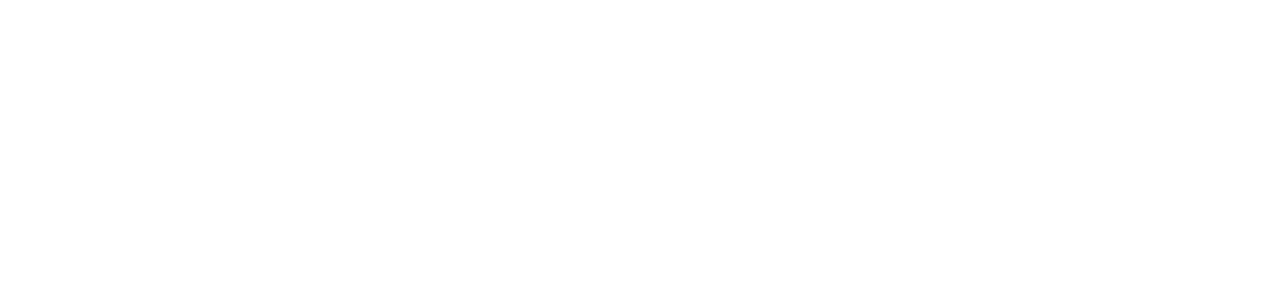
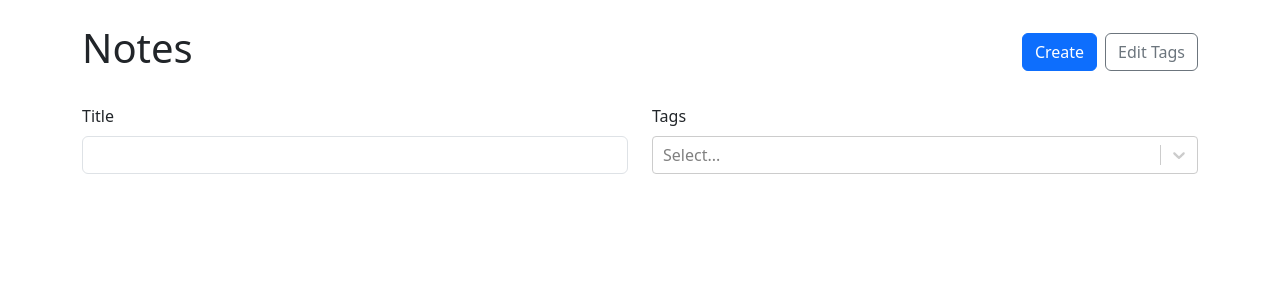
Before and after one commit to jingcheng-wang-2010/my-notes, a React (Vite) app: page / in a window 1280 px wide. Shown: the top 300 px of the page. Built offline with nearby package versions, Linux system fonts and the light colour scheme.

Commit message:
homepage note list function complete

```diff
--- a/src/App.tsx
+++ b/src/App.tsx
@@ -55,7 +55,7 @@
   return (
   <Container className="my-4">
     <Routes>
-      <Route path="/" element={<NoteList />} />
+      <Route path="/" element={<NoteList notes={notesWithTags} availableTags={tags}/>} />
       <Route path="/new" element={<NewNote onSubmit={onCreateNote} onAddTag={addTag} availableTags={tags} />} />
       <Route path="/:id">
         <Route index element={<h1>Show</h1>} />
--- /dev/null
+++ b/src/NoteList.module.css
@@ -0,0 +1,9 @@
+.card {
+    transition: translate ease-in-out 100ms, box-shadow ease-in-out 100ms;
+}
+
+.card:hover,
+.card:focus {
+    translate: 0 -5px;
+    box-shadow: 0 5px 8px 0 rgba(0, 0, 0, .2);
+}
--- a/src/NoteList.tsx
+++ b/src/NoteList.tsx
@@ -1,3 +1,98 @@
-export function NoteList() {
+import { useMemo, useState } from "react";
+import { Badge, Button, Card, Col, Form, Row, Stack } from "react-bootstrap";
+import { Link } from "react-router-dom";
+import ReactSelect from "react-select"
+import { Tag } from "./App";
+import styles from "./NoteList.module.css"
+
+
+type SimplifiedNote = {
+    tags: Tag[]
+    title: string
+    id: string
+}
+
+type NoteListProp = {
+    availableTags: Tag[]
+    notes: SimplifiedNote[]
+}
+
+export function NoteList({ availableTags, notes }: NoteListProp) {
+    const [selectedTags, setSelectedTags] = useState<Tag[]>([])
+    const [title, setTitle] = useState("")
+
+    const filteredNotes = useMemo(() => {
+        return notes.filter(note => {
+            return (title === "" || note.title.toLowerCase().includes(title.toLowerCase())) && (selectedTags.length === 0 || selectedTags.every(tag => note.tags.some(noteTag => noteTag.id === tag.id)))
+        })
+    }, [title, selectedTags, notes])
+
+    return (
+        <>
+            <Row className="align-items-center mb-4">
+                <Col><h1>Notes</h1></Col>
+                <Col xs="auto">
+                    <Stack gap={2} direction="horizontal">
+                        <Link to="/new">
+                            <Button variant="primary">Create</Button>
+                        </Link>
+                        <Button variant="outline-secondary">Edit Tags</Button>
+                    </Stack>
+                </Col>
+            </Row>
+            <Form>
+                <Row className="mb-4">
+                    <Col>
+                        <Form.Group controlId="title">
+                            <Form.Label>Title</Form.Label>
+                            <Form.Control type="text" value={title} onChange={e => setTitle(e.target.value)} />
+                        </Form.Group>
+                    </Col>
+                    <Col>
+                        <Form.Group controlId="tags">
+                            <Form.Label>Tags</Form.Label>
+                            <ReactSelect
+                            value={selectedTags.map(tag => {
+                                return { label: tag.label, value: tag.id}
+                            })}
+                            options={availableTags.map(tag => {
+                                return { label: tag.label, value: tag.id }
+                            })}
+                            onChange={tags => {
+                                setSelectedTags(tags.map(tag => {
+                                    return { label: tag.label, id: tag.value }
+                                }))
+                            }}
+                            isMulti />
+                        </Form.Group>
+                    </Col>
+                </Row>
+            </Form>
+            <Row xs={1} sm={2} lg={3} xl={4} className="g-3">
+                {filteredNotes.map(note => (
+                    <Col key={note.id}>
+                        <NoteCard id={note.id} title={note.title} tags={note.tags} />
+                    </Col>
+                ))}
+            </Row>
+        </>
+    )
+}
+
+function NoteCard({ id, title, tags }: SimplifiedNote) {
+    return <Card as={Link}  to={`/${id}`} className={`h-100 text-reset text-decoration-none ${styles.card}`}>
+        <Card.Body>
+            <Stack gap={2} className="align-items-center justify-content-center h-100">
+                <span className="fs-5">{title}</span>
+                {tags.length > 0 && (
+                    <Stack gap={1} direction="horizontal" className="justify-content-center flex-wrap">
+                        {tags.map(tag => (
+                            <Badge className="text-truncate" key={tag.id}>{tag.label}</Badge>
+                        ))}
+                    </Stack>
+                )}
+            </Stack>
+        </Card.Body>
+    </Card>
 
 }
```
